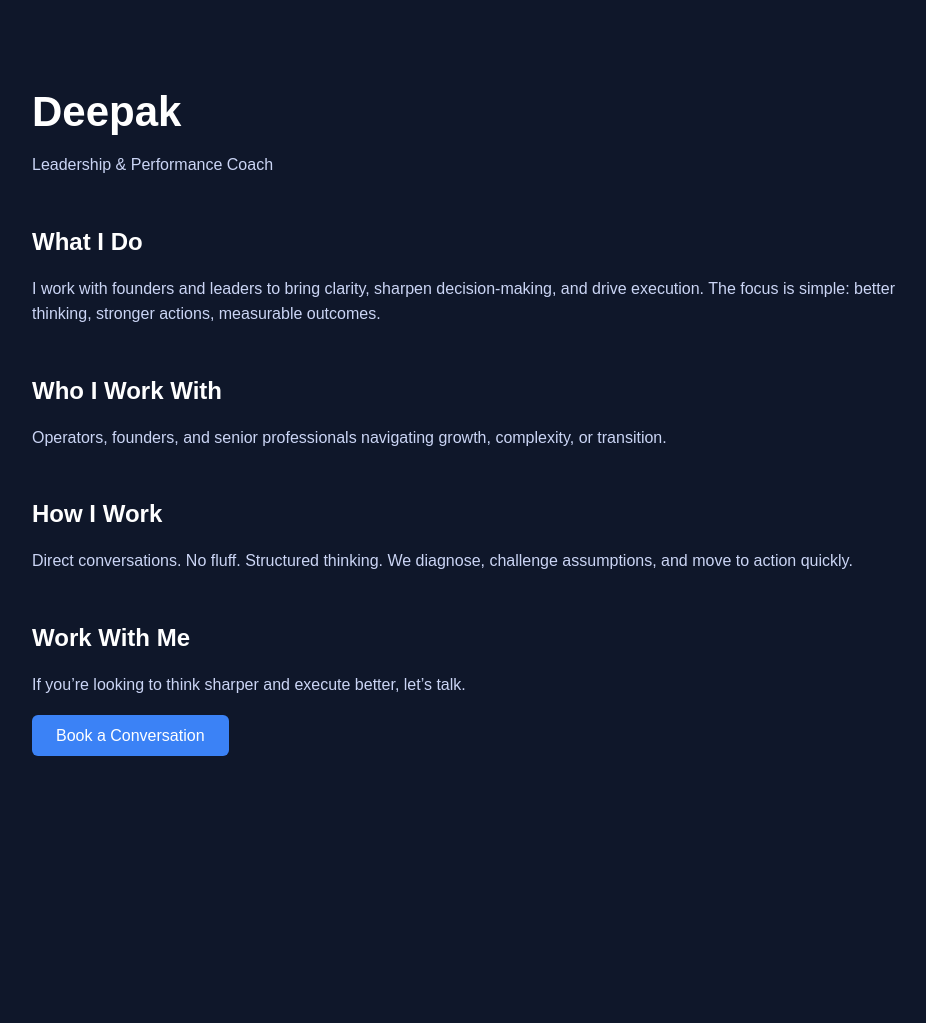
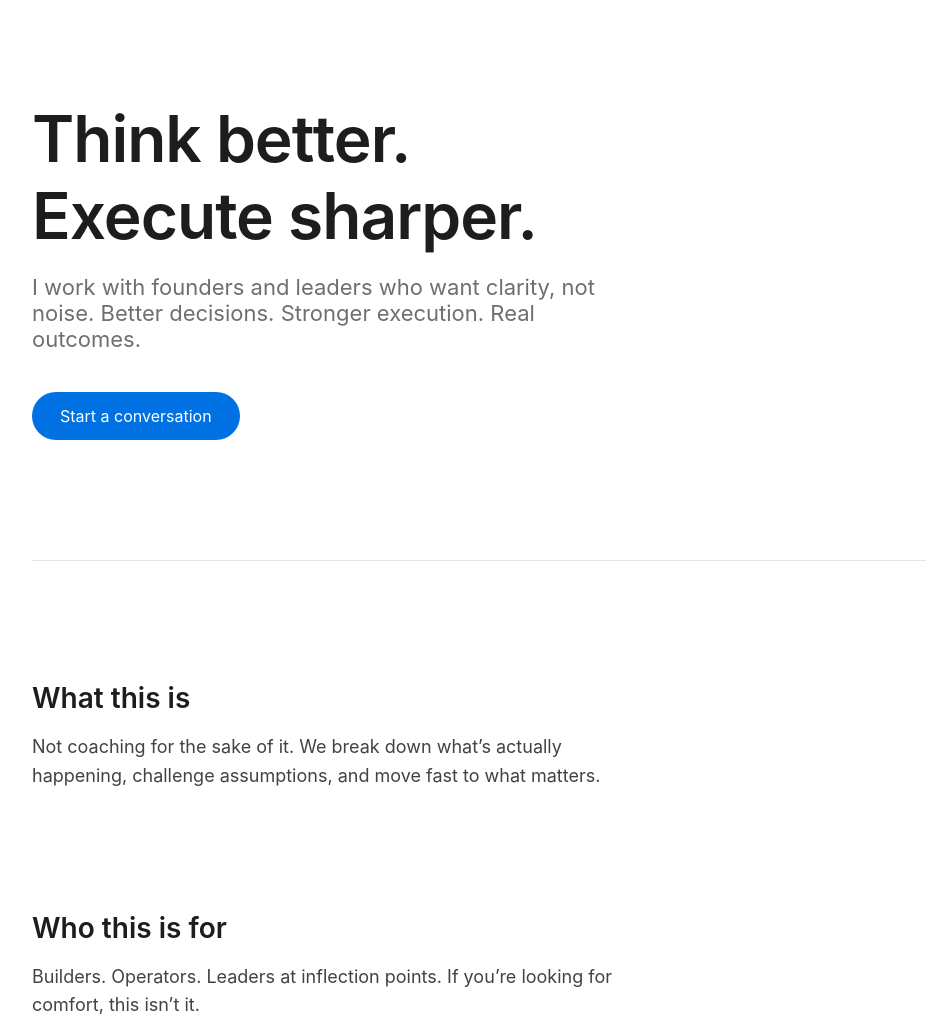
Before and after one commit to ds0291/test-site, a plain HTML site: page index.html in a window 1280 px wide. Shown: the top 1023 px of the page, without its empty margins (158-1084 px from the left). Before the commit the page ends 805 px from the top, so only its background shows below. Drawn offline with Linux system fonts and the light colour scheme.

Commit message:
Revise index.html for updated content and styles

```diff
--- a/index.html
+++ b/index.html
@@ -1,43 +1,88 @@
 <!DOCTYPE html>
 <html>
 <head>
-  <title>Deepak | Leadership & Performance Coach</title>
+  <title>Deepak | Think Better</title>
+  <meta name="viewport" content="width=device-width, initial-scale=1.0">
   <style>
     body {
-      font-family: Arial, sans-serif;
       margin: 0;
-      background: #0f172a;
-      color: white;
+      font-family: -apple-system, BlinkMacSystemFont, "Helvetica Neue", Arial, sans-serif;
+      background: #ffffff;
+      color: #1d1d1f;
     }
+
     .container {
       max-width: 900px;
       margin: auto;
-      padding: 60px 20px;
+      padding: 100px 20px;
     }
+
     h1 {
-      font-size: 42px;
+      font-size: 64px;
+      font-weight: 600;
+      letter-spacing: -1px;
+      margin: 0;
+    }
+
+    .subtext {
+      font-size: 22px;
+      color: #6e6e73;
+      margin-top: 20px;
+      max-width: 600px;
+    }
+
+    .section {
+      margin-top: 120px;
+    }
+
+    .section h2 {
+      font-size: 28px;
+      font-weight: 600;
       margin-bottom: 10px;
     }
-    h2 {
-      margin-top: 40px;
-      font-size: 24px;
-    }
-    p {
-      color: #cbd5f5;
+
+    .section p {
+      font-size: 18px;
+      color: #424245;
+      max-width: 600px;
       line-height: 1.6;
     }
+
     .cta {
-      margin-top: 30px;
+      margin-top: 40px;
     }
+
     .btn {
-      padding: 12px 24px;
-      background: #3b82f6;
+      display: inline-block;
+      padding: 14px 28px;
+      border-radius: 30px;
+      background: #0071e3;
       color: white;
       text-decoration: none;
-      border-radius: 6px;
+      font-size: 16px;
+      transition: all 0.2s ease;
     }
-    .section {
-      margin-top: 50px;
+
+    .btn:hover {
+      background: #005bb5;
+      transform: scale(1.03);
+    }
+
+    .divider {
+      height: 1px;
+      background: #e5e5e7;
+      margin-top: 120px;
+    }
+
+    .fade {
+      opacity: 0;
+      transform: translateY(20px);
+      transition: all 0.8s ease;
+    }
+
+    .fade.visible {
+      opacity: 1;
+      transform: translateY(0);
     }
   </style>
 </head>
@@ -45,35 +90,62 @@
 
 <div class="container">
 
-  <h1>Deepak</h1>
-  <p>Leadership & Performance Coach</p>
+  <h1>Think better.</h1>
+  <h1>Execute sharper.</h1>
 
-  <div class="section">
-    <h2>What I Do</h2>
-    <p>I work with founders and leaders to bring clarity, sharpen decision-making, and drive execution.
-    The focus is simple: better thinking, stronger actions, measurable outcomes.</p>
+  <p class="subtext">
+    I work with founders and leaders who want clarity, not noise.
+    Better decisions. Stronger execution. Real outcomes.
+  </p>
+
+  <div class="cta">
+    <a href="mailto:your@email.com" class="btn">Start a conversation</a>
   </div>
 
-  <div class="section">
-    <h2>Who I Work With</h2>
-    <p>Operators, founders, and senior professionals navigating growth, complexity, or transition.</p>
+  <div class="divider"></div>
+
+  <div class="section fade">
+    <h2>What this is</h2>
+    <p>
+      Not coaching for the sake of it.
+      We break down what’s actually happening, challenge assumptions,
+      and move fast to what matters.
+    </p>
   </div>
 
-  <div class="section">
-    <h2>How I Work</h2>
-    <p>Direct conversations. No fluff. Structured thinking.
-    We diagnose, challenge assumptions, and move to action quickly.</p>
+  <div class="section fade">
+    <h2>Who this is for</h2>
+    <p>
+      Builders. Operators. Leaders at inflection points.
+      If you’re looking for comfort, this isn’t it.
+    </p>
   </div>
 
-  <div class="section">
-    <h2>Work With Me</h2>
-    <p>If you’re looking to think sharper and execute better, let’s talk.</p>
-    <div class="cta">
-      <a href="mailto:your@email.com" class="btn">Book a Conversation</a>
-    </div>
+  <div class="section fade">
+    <h2>How it works</h2>
+    <p>
+      Clear thinking. Direct conversations.
+      Every session ends with direction you can act on.
+    </p>
   </div>
 
 </div>
 
+<script>
+  const faders = document.querySelectorAll('.fade');
+
+  const appearOnScroll = new IntersectionObserver(entries => {
+    entries.forEach(entry => {
+      if (entry.isIntersecting) {
+        entry.target.classList.add('visible');
+      }
+    });
+  });
+
+  faders.forEach(fader => {
+    appearOnScroll.observe(fader);
+  });
+</script>
+
 </body>
 </html>
```
